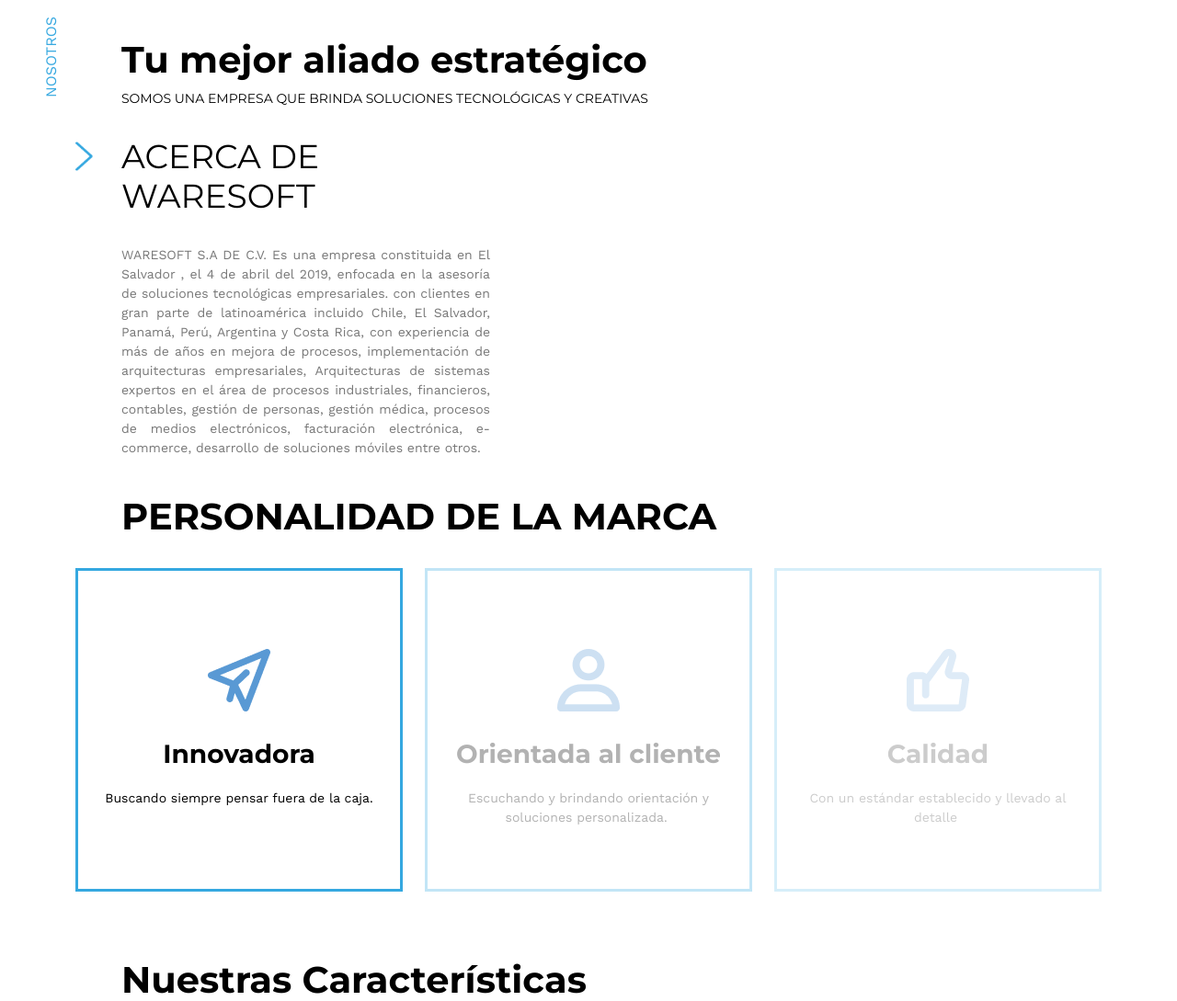
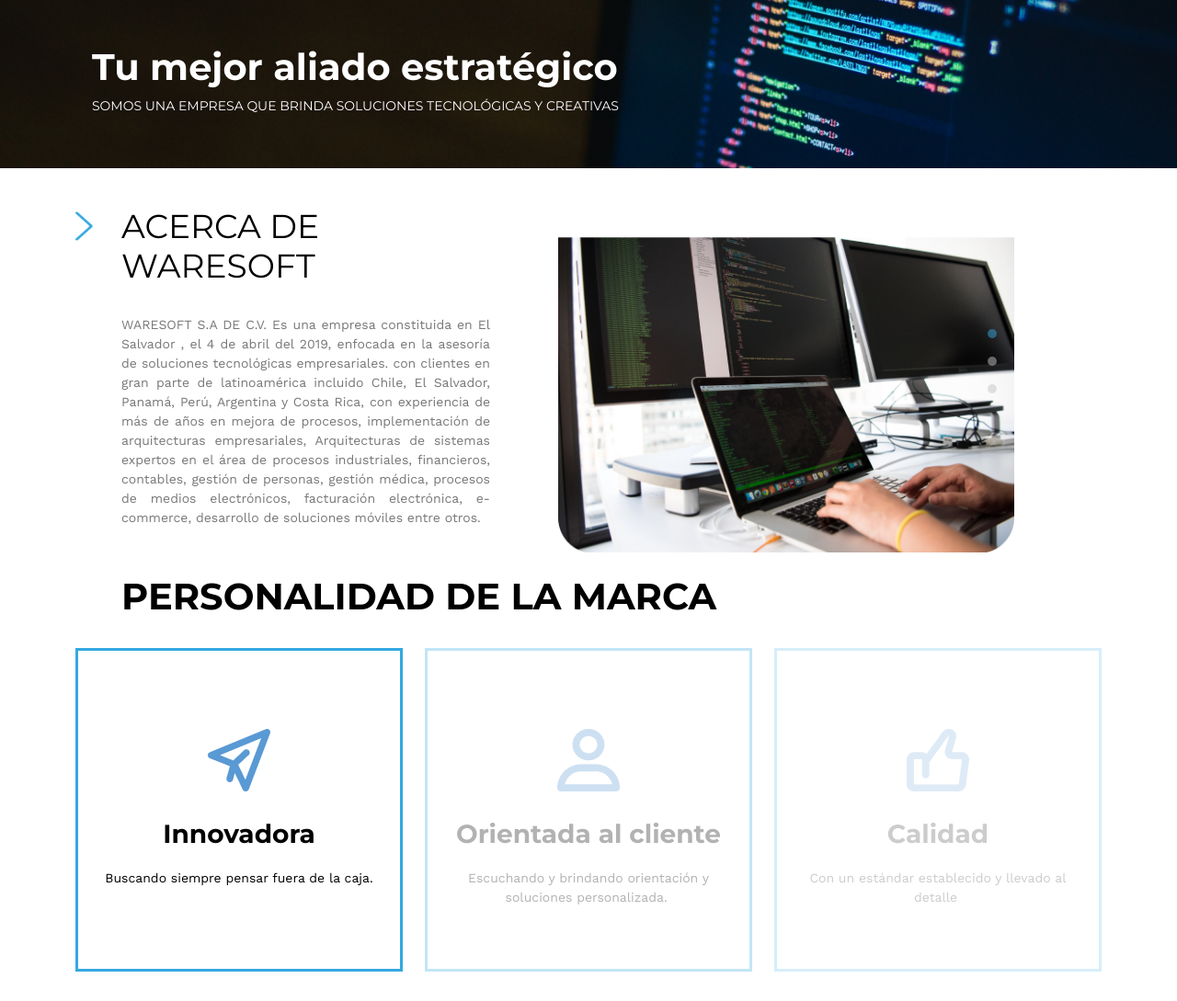
Before and after one commit to DiegoEden/SitioWebWaresoft, a PHP site: page /views/public/nosotros.php in a window 1280 px wide. Shown: the part 73-1162 px from the top of the page at 92% size. Run offline with PHP 8.4, Linux system fonts and the light colour scheme; some libraries are stand-ins or nearby versions.

Commit message:
modificacion apartado nosotros

```diff
--- a/app/controllers/public/team.js
+++ b/app/controllers/public/team.js
@@ -27,3 +27,38 @@ button3.addEventListener('click', function () {
 
 
 });
+
+$(document).ready(function () {
+    var silder = $(".owl-carousel");
+    silder.owlCarousel({
+        autoplay: true,
+        autoplayTimeout: 3000,
+        autoplayHoverPause: false,
+        items: 1,
+        stagePadding: 20,
+        center: true,
+        nav: false,
+        margin: 50,
+        dots: true,
+        loop: true,
+        responsive: {
+            0: { items: 1 },
+            480: { items: 2 },
+            575: { items: 2 },
+            768: { items: 2 },
+            991: { items: 3 },
+            1200: { items: 3 }
+        }
+    });
+});
+
+
+
+$(document).ready(function () {
+    $('#carouselEquipo').carousel({
+        interval: 3000,
+        cycle: true
+    });
+
+
+});
--- a/app/helpers/template.php
+++ b/app/helpers/template.php
@@ -928,17 +928,22 @@ class webSite
         <br>
         <br>
         <br>
-        <br>
+
+
+<div class="nosotros animate__animated animate__fadeInLeft">
+    <h1 class="headers margin-left">Tu mejor aliado estratégico</h1>
+    <h5 class="subtitulo margin-left">Somos una empresa que brinda soluciones tecnológicas y creativas</h5>
+
+</div>
         <br>
         <br>
 
+
     <div class="container d-flex flex-column justify-content-center marginsuperior  animate__animated animate__fadeInLeft">
-        <h1 class="headers margin-left">Tu mejor aliado estratégico</h1>
-        <h5 class="subtitulo margin-left">Somos una empresa que brinda soluciones tecnológicas y creativas</h5>
+
         <div class="row ">
 
             <div class="col col-md-12 col-lg-5 col-xl-5 col-sm-12 col-12">
-                <p class="titulosHorizontal" style="margin-left:-70px; margin-top: -75px;">NOSOTROS</p>
 
                 <br>
                 <div class="info">
@@ -964,18 +969,29 @@ class webSite
 
 
 
+            <div id="carouselEquipo" class="margin-left vertical carousel slide" data-bs-ride="false">
+            <div class="carousel-indicators">
+                <button type="button" data-bs-target="#carouselEquipo" data-bs-slide-to="0" class="active" aria-current="true" aria-label="Slide 1"></button>
+                <button type="button" data-bs-target="#carouselEquipo" data-bs-slide-to="1" aria-label="Slide 2"></button>
+                <button type="button" data-bs-target="#carouselEquipo" data-bs-slide-to="2" aria-label="Slide 3"></button>
+            </div>
+            <div class="carousel-inner">
+                <div class="carousel-item active">
+                    <img src="../../resources/img/img1.png" alt="" class="img-fluid">
 
+                </div>
+                <div class="carousel-item">
+                    <img src="../../resources/img/img2.png" alt="" class="img-fluid">
 
+                </div>
+                <div class="carousel-item">
+                    <img src="../../resources/img/img3.png" alt="" class="img-fluid">
 
-                <!--  <div class="indicadores" id="indicadores" style=" transform: rotate(-90deg);margin-left: 600px;margin-top: -300px;">
+                </div>
+            </div>
 
-                    <button type="button" style="pointer-events:none;" class="botonesindicador" id="btnOn"></button>
-                    <button type="button" style="pointer-events:none;" class="botonesindicador" id="btnNext"></button>
-                    <button type="button" style="pointer-events:none;" class="botonesindicador" id="btnNext2"></button>
-                    <button type="button" style="pointer-events:none;" class="botonesindicador activeIndicador" id="btnPrev"></button>
+        </div>
 
-
-                </div> -->
 
 
             </div>
--- a/resources/css/styles.css
+++ b/resources/css/styles.css
@@ -131,6 +131,10 @@
         margin-left: 40px;
     }
 
+    .nosotros .margin-left {
+        margin-left: 0px;
+    }
+
 
 
 
@@ -274,6 +278,13 @@
         width: 100% !important;
     }
 
+    .vertical.carousel .carousel-indicators {
+        flex-direction: row !important;
+        top: unset !important;
+        right: 0 !important;
+        bottom: 0 !important;
+        left: 0 !important;
+    }
 
 
 }
@@ -1376,17 +1387,6 @@ li.menu-item {
     transition: .6s;
 }
 
-.marginsuperior .subtitulo {
-    font-family: 'Montserrat';
-    font-style: normal;
-    font-weight: 400;
-    font-size: 14px;
-    line-height: 20px;
-    text-transform: uppercase;
-    color: var(--colorLetra);
-    transition: .6s;
-
-}
 
 .margin-left {
 
@@ -1434,6 +1434,7 @@ li.menu-item {
 
 .vertical.carousel .carousel-item {
     overflow: hidden;
+    height: 400px !important;
 }
 
 .vertical.carousel .carousel-item-next:not(.carousel-item-start),
@@ -1472,7 +1473,7 @@ li.menu-item {
     bottom: 0;
 }
 
-.owl-carousel .owl-item {
+/* .owl-carousel .owl-item {
     transition: all 0.3s ease-in-out;
 }
 
@@ -1553,4 +1554,43 @@ li.menu-item {
     .owl-carousel .owl-item .card .name {
         left: 30%;
     }
-}
+} */
+
+.owl-carousel .owl-dots.disabled {
+    display: inline-block !important;
+}
+
+
+
+.nosotros {
+    background: url('../../resources/img/fondoNostros.png');
+    margin: auto;
+    overflow: hidden;
+    position: relative;
+    background-repeat: no-repeat;
+    background-size: cover;
+    width: 100%;
+    height: 100%;
+
+}
+
+.nosotros .headers {
+    font-weight: 700;
+    font-family: 'Montserrat';
+    color: white;
+    padding-left: 50px;
+    padding-top: 50px;
+}
+
+
+.nosotros .subtitulo {
+    font-family: 'Montserrat';
+    font-style: normal;
+    font-weight: 400;
+    font-size: 14px;
+    line-height: 20px;
+    text-transform: uppercase;
+    color: white;
+    padding-left: 50px;
+    padding-bottom: 50px;
+}
--- a/views/public/nosotros.php
+++ b/views/public/nosotros.php
@@ -24,7 +24,6 @@ webSite::formTemplate();
 
 
 
-
 <?php
 //Se imprime la plantilla del footer y se envía el controlador a usar
 
```
Also changed, not shown: views/public/contacto.php (+9 -9 lines), resources/img/fondoNostros.png (added), resources/img/img1.png (added), resources/img/img2.png (added), resources/img/img3.png (added).
